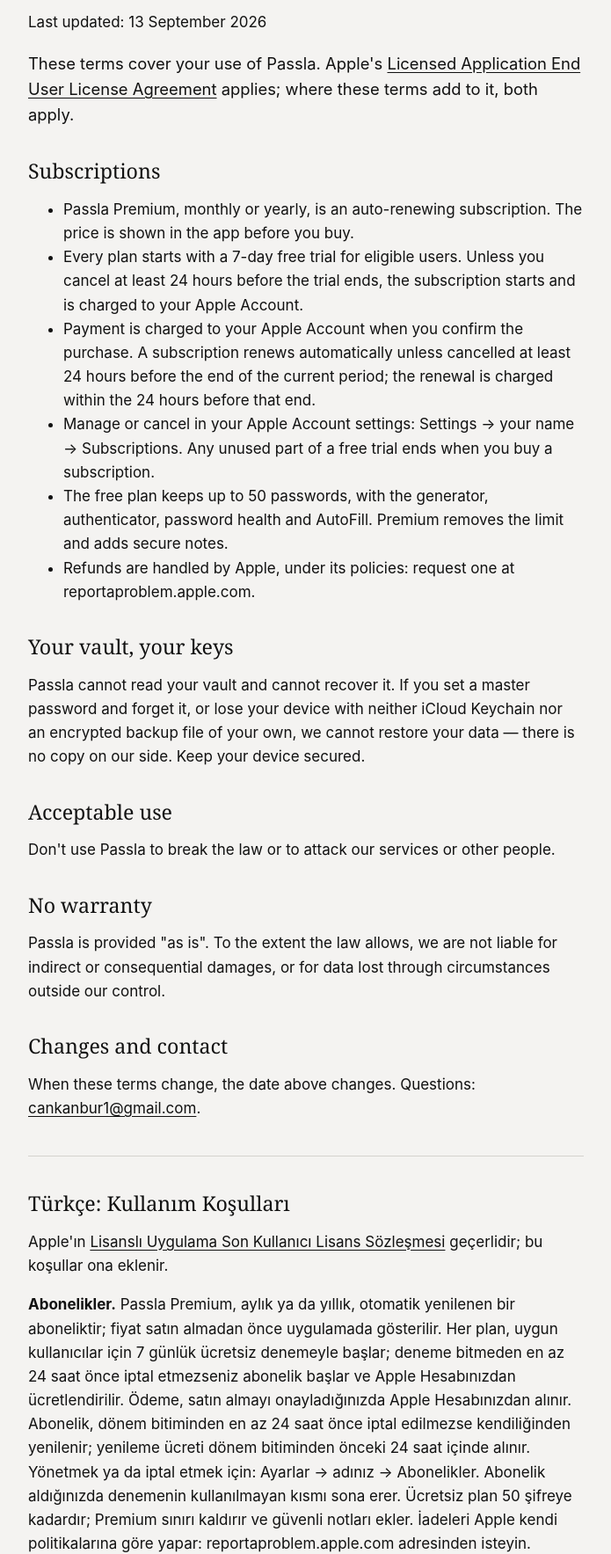
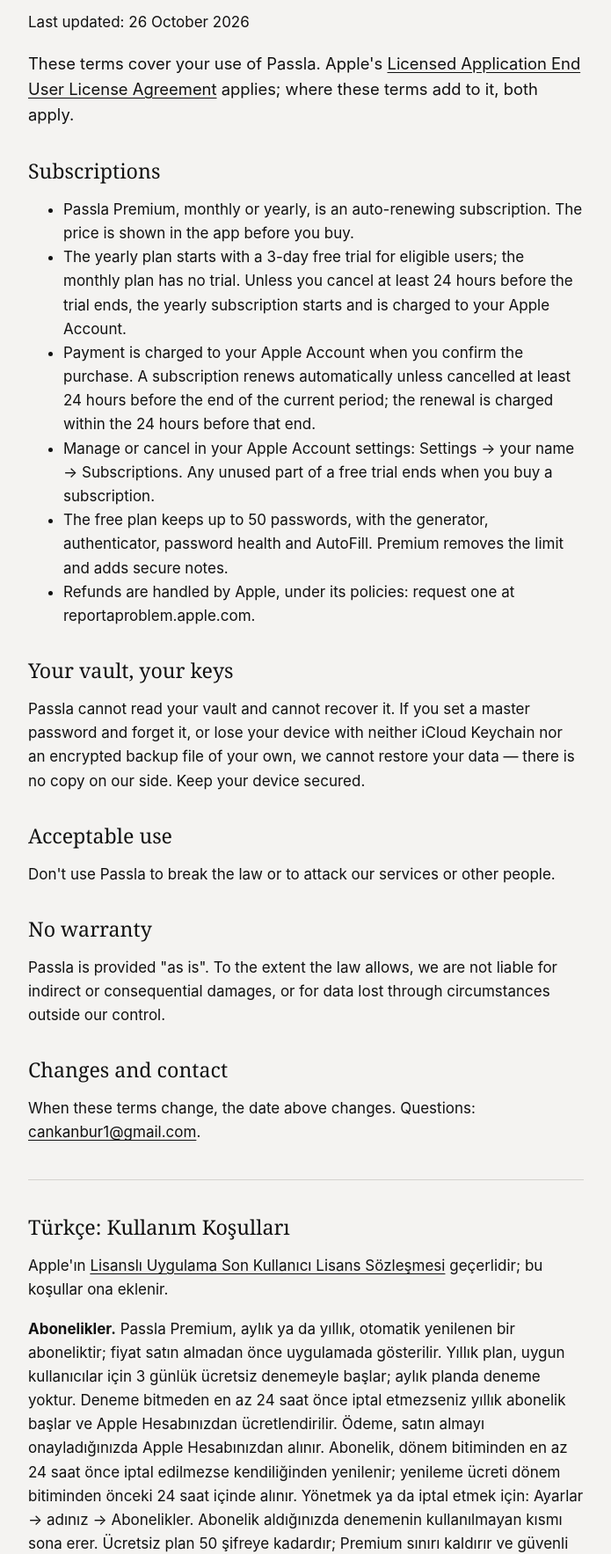
Before and after one commit to canknbr/canknbr.github.io, a plain HTML site: page passla/terms.html in a window 1280 px wide. Shown: the part 144-1911 px from the top of the page at 88% size, without its empty margins (292-987 px from the left). Drawn offline with Linux system fonts and the light colour scheme.

Commit message:
passla: site from Passla 16dff40

```diff
--- a/passla/terms.html
+++ b/passla/terms.html
@@ -12,14 +12,14 @@
   <main>
     <p class="eyebrow">Passla</p>
     <h1>Terms of Use</h1>
-    <p>Last updated: 13 September 2026</p>
+    <p>Last updated: 26 October 2026</p>
 
     <p class="lede">These terms cover your use of Passla. Apple's <a href="https://www.apple.com/legal/internet-services/itunes/dev/stdeula/">Licensed Application End User License Agreement</a> applies; where these terms add to it, both apply.</p>
 
     <h2>Subscriptions</h2>
     <ul>
       <li>Passla Premium, monthly or yearly, is an auto-renewing subscription. The price is shown in the app before you buy.</li>
-      <li>Every plan starts with a 7-day free trial for eligible users. Unless you cancel at least 24 hours before the trial ends, the subscription starts and is charged to your Apple Account.</li>
+      <li>The yearly plan starts with a 3-day free trial for eligible users; the monthly plan has no trial. Unless you cancel at least 24 hours before the trial ends, the yearly subscription starts and is charged to your Apple Account.</li>
       <li>Payment is charged to your Apple Account when you confirm the purchase. A subscription renews automatically unless cancelled at least 24 hours before the end of the current period; the renewal is charged within the 24 hours before that end.</li>
       <li>Manage or cancel in your Apple Account settings: Settings → your name → Subscriptions. Any unused part of a free trial ends when you buy a subscription.</li>
       <li>The free plan keeps up to 50 passwords, with the generator, authenticator, password health and AutoFill. Premium removes the limit and adds secure notes.</li>
@@ -43,7 +43,7 @@
     <h2 lang="tr">Türkçe: Kullanım Koşulları</h2>
     <div lang="tr">
       <p>Apple'ın <a href="https://www.apple.com/legal/internet-services/itunes/dev/stdeula/">Lisanslı Uygulama Son Kullanıcı Lisans Sözleşmesi</a> geçerlidir; bu koşullar ona eklenir.</p>
-      <p><strong>Abonelikler.</strong> Passla Premium, aylık ya da yıllık, otomatik yenilenen bir aboneliktir; fiyat satın almadan önce uygulamada gösterilir. Her plan, uygun kullanıcılar için 7 günlük ücretsiz denemeyle başlar; deneme bitmeden en az 24 saat önce iptal etmezseniz abonelik başlar ve Apple Hesabınızdan ücretlendirilir. Ödeme, satın almayı onayladığınızda Apple Hesabınızdan alınır. Abonelik, dönem bitiminden en az 24 saat önce iptal edilmezse kendiliğinden yenilenir; yenileme ücreti dönem bitiminden önceki 24 saat içinde alınır. Yönetmek ya da iptal etmek için: Ayarlar → adınız → Abonelikler. Abonelik aldığınızda denemenin kullanılmayan kısmı sona erer. Ücretsiz plan 50 şifreye kadardır; Premium sınırı kaldırır ve güvenli notları ekler. İadeleri Apple kendi politikalarına göre yapar: reportaproblem.apple.com adresinden isteyin.</p>
+      <p><strong>Abonelikler.</strong> Passla Premium, aylık ya da yıllık, otomatik yenilenen bir aboneliktir; fiyat satın almadan önce uygulamada gösterilir. Yıllık plan, uygun kullanıcılar için 3 günlük ücretsiz denemeyle başlar; aylık planda deneme yoktur. Deneme bitmeden en az 24 saat önce iptal etmezseniz yıllık abonelik başlar ve Apple Hesabınızdan ücretlendirilir. Ödeme, satın almayı onayladığınızda Apple Hesabınızdan alınır. Abonelik, dönem bitiminden en az 24 saat önce iptal edilmezse kendiliğinden yenilenir; yenileme ücreti dönem bitiminden önceki 24 saat içinde alınır. Yönetmek ya da iptal etmek için: Ayarlar → adınız → Abonelikler. Abonelik aldığınızda denemenin kullanılmayan kısmı sona erer. Ücretsiz plan 50 şifreye kadardır; Premium sınırı kaldırır ve güvenli notları ekler. İadeleri Apple kendi politikalarına göre yapar: reportaproblem.apple.com adresinden isteyin.</p>
       <p><strong>Kasanız, anahtarlarınız.</strong> Passla kasanızı okuyamaz ve kurtaramaz. Belirlediğiniz ana şifreyi unutursanız ya da cihazınızı ne iCloud Anahtar Zinciri ne de kendi şifreli yedek dosyanız varken kaybederseniz verilerinizi geri getiremeyiz; bizde kopyası yok.</p>
       <p><strong>Garanti yok.</strong> Passla "olduğu gibi" sunulur; yasanın izin verdiği ölçüde dolaylı zararlardan ve elimizde olmayan nedenlerle kaybolan veriden sorumlu değiliz.</p>
       <p><strong>İletişim:</strong> <a href="mailto:cankanbur1@gmail.com">cankanbur1@gmail.com</a></p>
```
Also changed, not shown: passla/index.html (+1 -1 lines).
